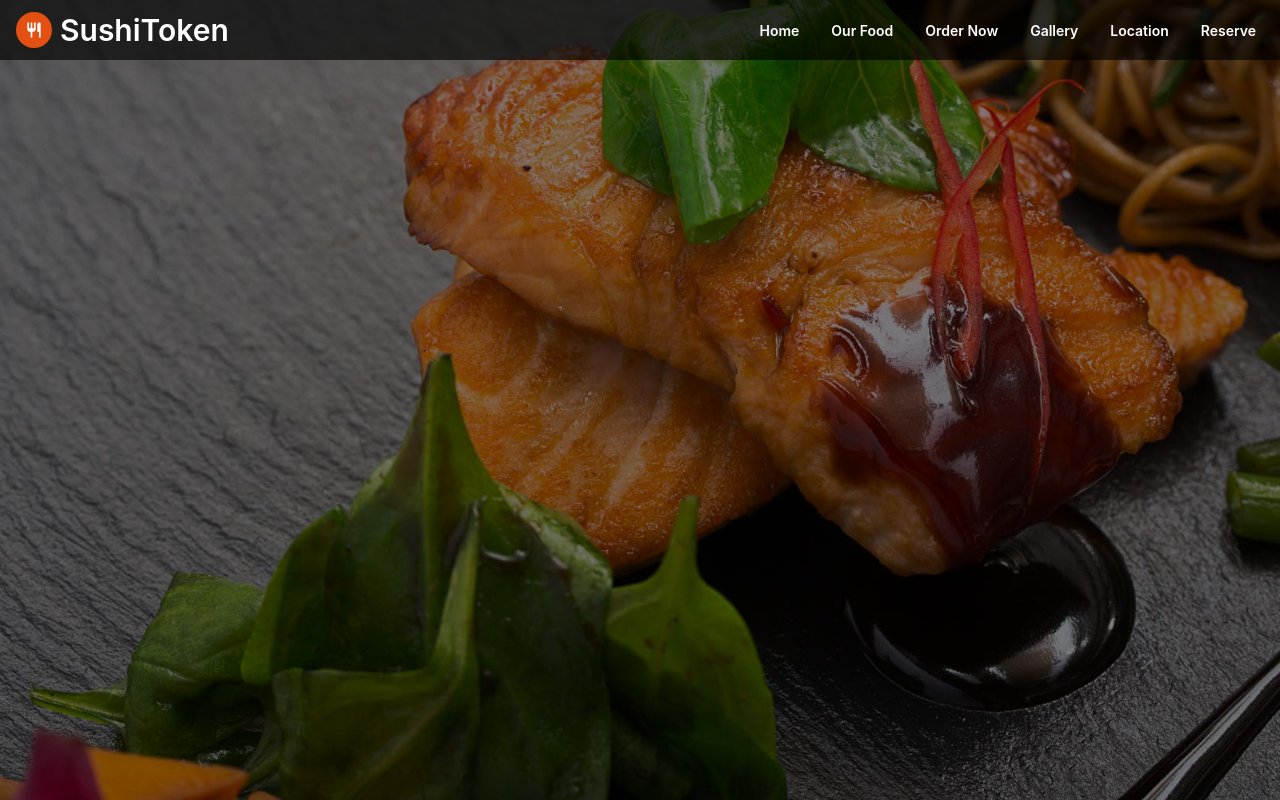
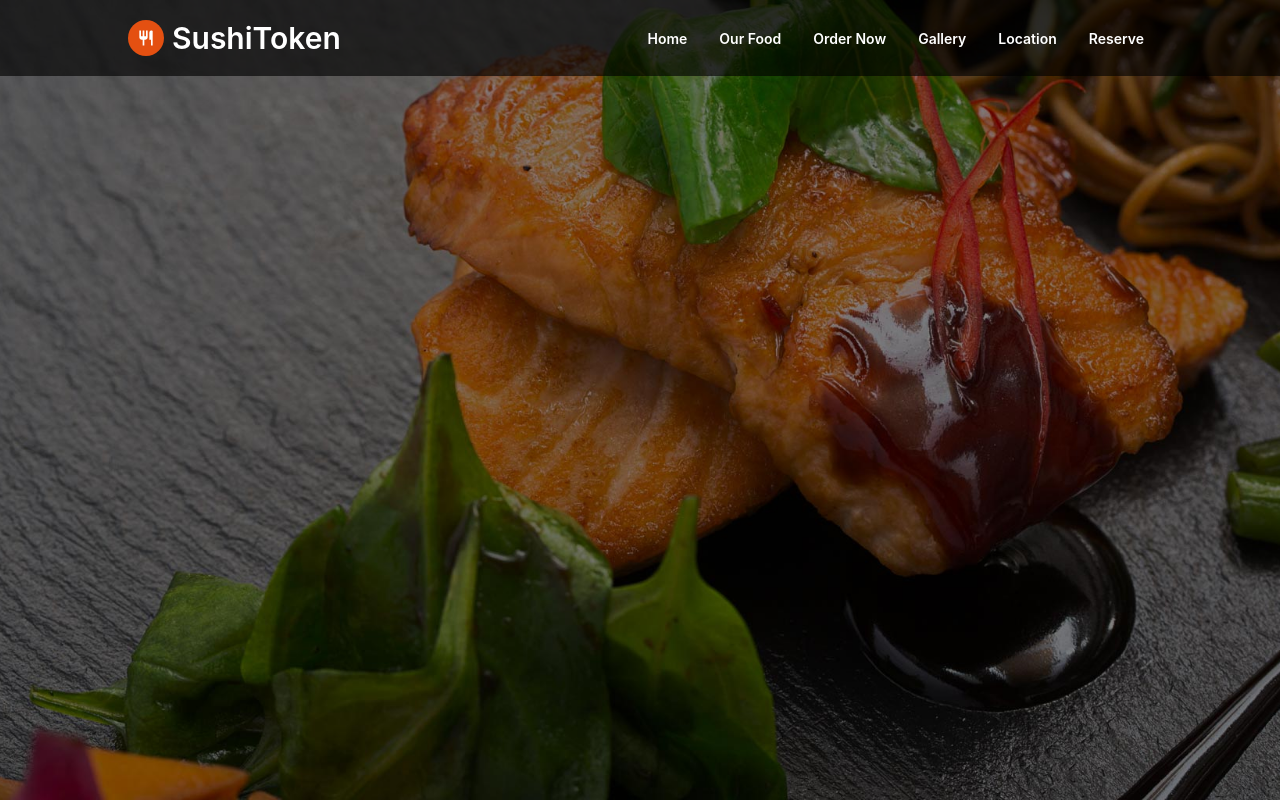
Before and after one commit to FrancoCarrizoDev/sushi-token-frontend, a Next.js app: page / in a window 1280 px wide. Built offline with nearby package versions, Linux system fonts and the light colour scheme.

Commit message:
improve navbar responsive

```diff
--- a/components/ui/MainLayout.tsx
+++ b/components/ui/MainLayout.tsx
@@ -31,7 +31,7 @@ export const MainLayout: FC<Props> = ({ children, title, pageDescription, imageF
         <Box as='header'>
           <Navbar />
         </Box>
-        <Box width={'90%'} margin='0 auto' padding='30px 0' as='main'>
+        <Box width={{ base: '90%', md: '80%' }} margin='0 auto' padding='30px 0' as='main'>
           {children}
         </Box>
       </Box>
--- a/components/ui/navbar/Navbar.tsx
+++ b/components/ui/navbar/Navbar.tsx
@@ -41,9 +41,14 @@ export default function Navbar() {
         bg={'blackAlpha.700'}
         color={'white'}
         minH={'60px'}
-        py={{ base: 3 }}
-        px={{ base: 4 }}
+        py={{ base: 3, md: 4, lg: 5 }}
         align={'center'}
+      >
+        <Flex
+          width={{ base: '90%', lg: '80%', '2xl': '70%' }}
+          margin={'0 auto'}
+          justifyContent={'space-between'}
+          alignItems='center'
         >
           <Flex>
             <Heading
@@ -72,10 +77,11 @@ export default function Navbar() {
               icon={isOpen ? <CloseIcon w={3} h={3} /> : <HamburgerIcon w={5} h={5} />}
               variant={'ghost'}
               aria-label={'Toggle Navigation'}
-            display={{ base: 'block', md: 'none' }}
+              display={{ base: 'block', lg: 'none' }}
             />
-          <Flex display={{ base: 'none', md: 'flex' }} ml={10}>
+            <Flex display={{ base: 'none', lg: 'flex' }} ml={10}>
               <DesktopNav menu={MENU} />
+            </Flex>
           </Flex>
         </Flex>
       </Flex>
--- a/next.config.js
+++ b/next.config.js
@@ -1,6 +1,10 @@
 /** @type {import('next').NextConfig} */
 const nextConfig = {
-  reactStrictMode: false
+  reactStrictMode: false,
+  i18n: {
+    locales: ['en'],
+    defaultLocale: 'en'
+  }
 }
 
 module.exports = nextConfig
```
Lines whose indentation alone changed are shown as unchanged.
